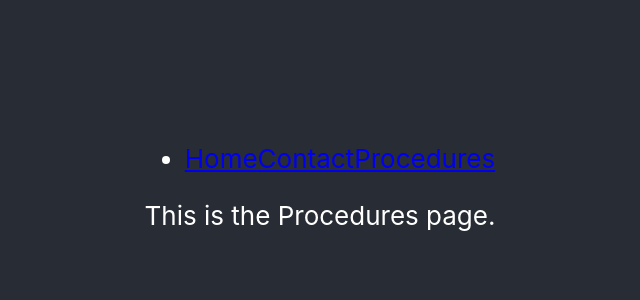
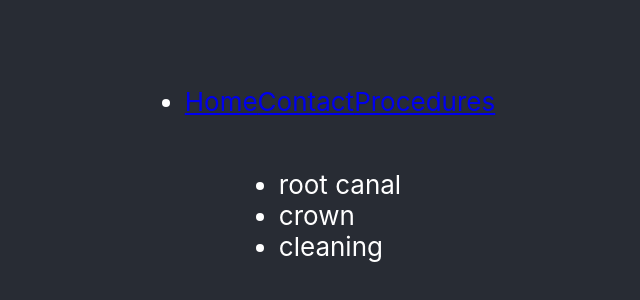
Before and after one commit to jtreeves/dentist-router, a JavaScript app: page /procedures in a window 1280 px wide. Shown: the part 226-526 px from the top of the page, without its empty margins (320-960 px from the left). Built offline with nearby package versions, Linux system fonts and the light colour scheme; the HTML template or start-up script is replaced by a standard one.

Commit message:
[App] Use router to feed props to components and display them

```diff
--- a/src/App.js
+++ b/src/App.js
@@ -8,13 +8,20 @@ import Nav from './components/Nav'
 import './App.css'
 
 function App() {
+    const proceduresList = ['root canal', 'crown', 'cleaning']
+
     return (
         <BrowserRouter>
             <div className='App-header'>
                 <Nav />
                 <Route path='/' exact component={Home} />
                 <Route path='/contact' component={Contact} />
-                <Route path='/procedures' component={Procedures} />
+                <Route
+                    path='/procedures'
+                    render={() => {
+                        return <Procedures proceduresList={proceduresList} />
+                    }}
+                />
             </div>
         </BrowserRouter>
     )
--- a/src/components/Procedures.js
+++ b/src/components/Procedures.js
@@ -1,8 +1,11 @@
-function Procedures() {
+function Procedures(props) {
+    const procedureItems = props.proceduresList.map((procedure) => {
+        return <li>{procedure}</li>
+    })
     return(
-        <div>
-            This is the Procedures page.
-        </div>
+        <ul>
+            {procedureItems}
+        </ul>
     )
 }
 
```
Also changed, not shown: 1 other file (tests, documents, lock files or other folders).
